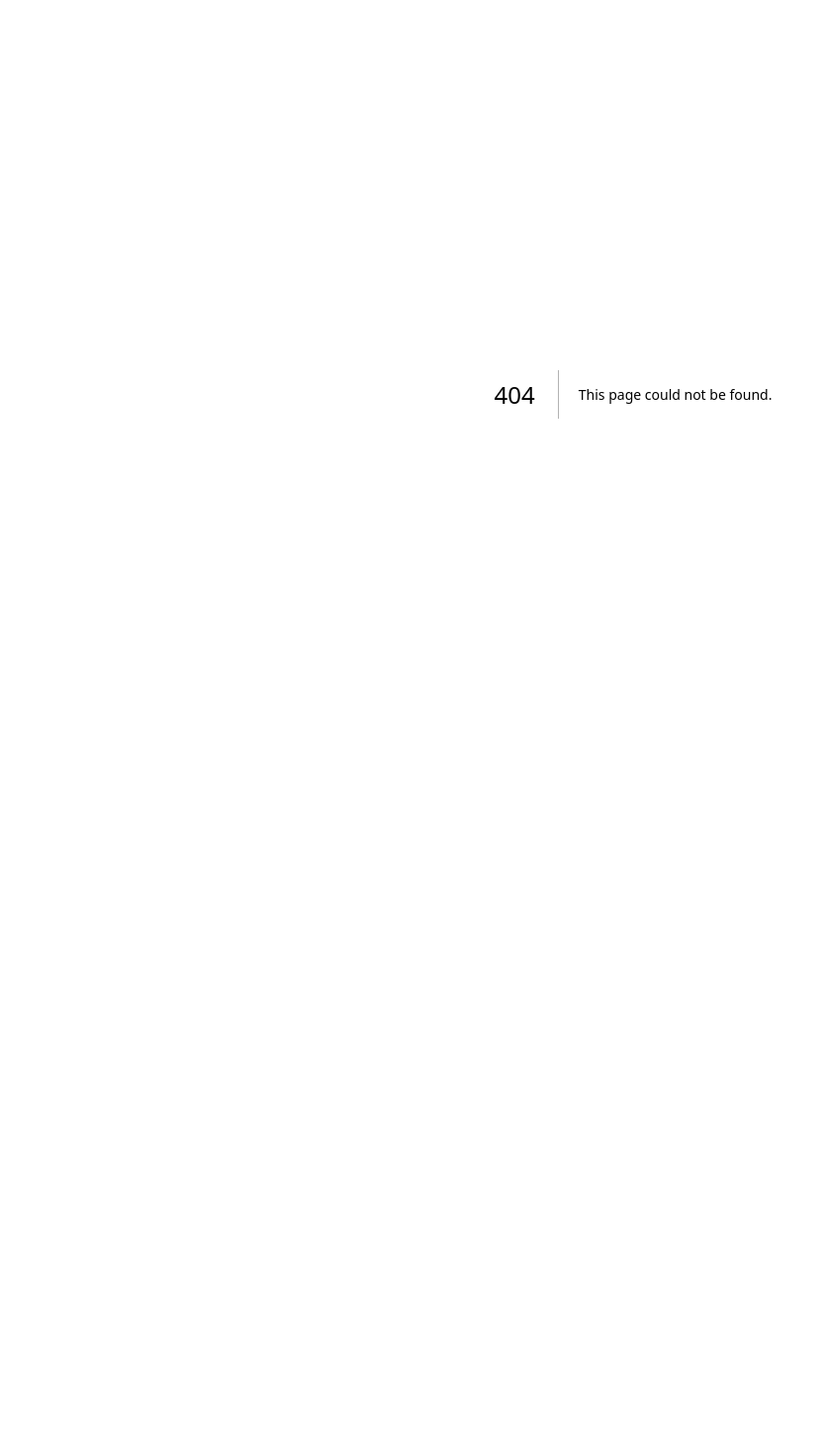
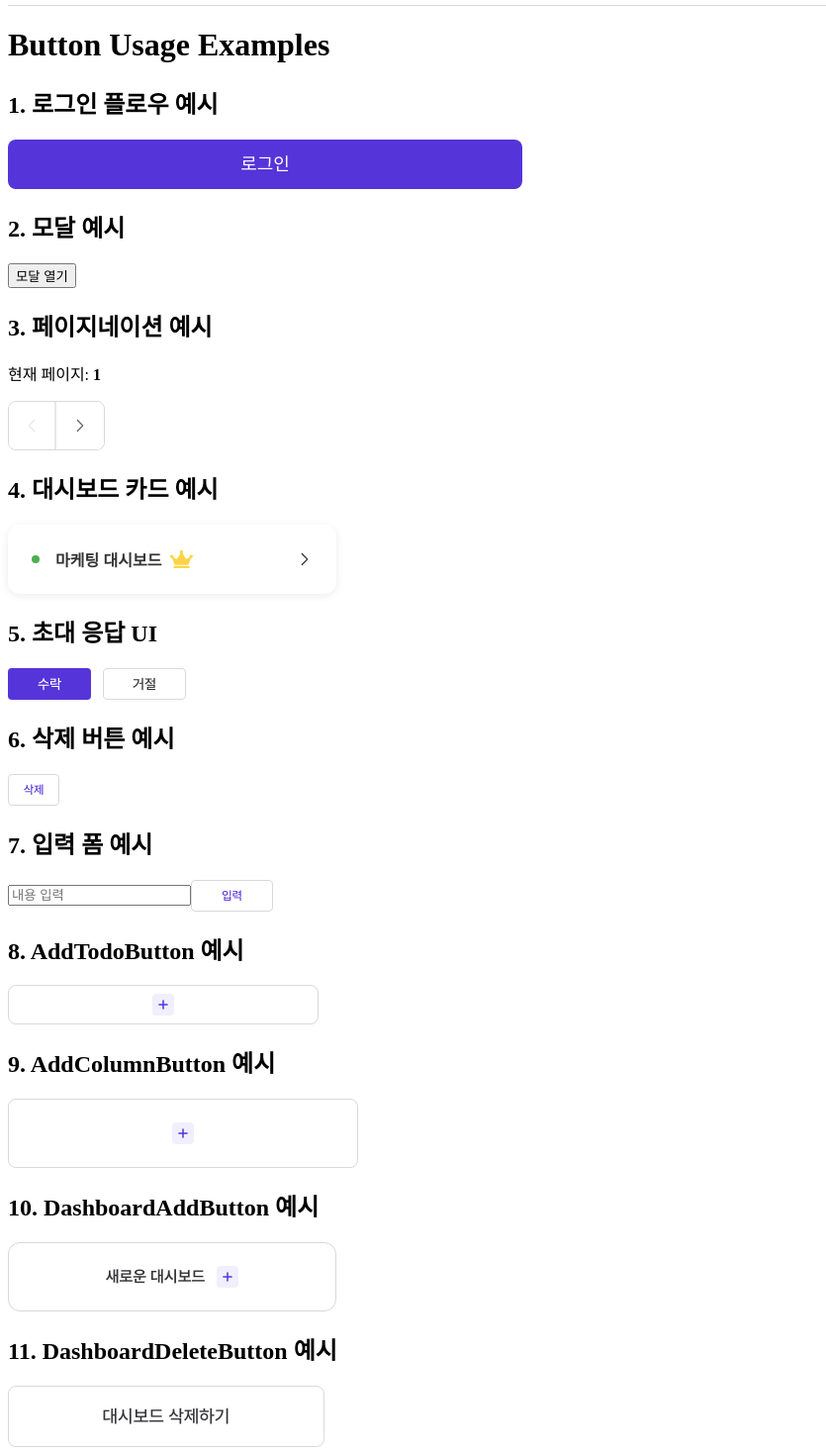
Before and after one commit to Sprint-19-part3-1team-Taskify/taskify, a Next.js app: page /guide/button-use in a window 1280 px wide. Before the commit this address had no page. Shown: the part 73-1543 px from the top of the page at 99% size, without its empty margins (0-835 px from the left). Before the commit the page ends 871 px from the top, so only its background shows below. Built offline with nearby package versions, Linux system fonts and the light colour scheme.

Commit message:
✨ Feat: 버튼 컴포넌트 전체 사용 예시 페이지 추가

```diff
--- /dev/null
+++ b/src/pages/guide/button-use.jsx
@@ -0,0 +1,172 @@
+'use client';
+
+import { useState } from 'react';
+import Image from 'next/image';
+
+import {
+  LoginButton,
+  ModalCancelButton,
+  ModalConfirmButton,
+  PaginationPairButton,
+  DashboardButton,
+  AddTodoButton,
+  InviteAcceptButton,
+  InviteRejectButton,
+  DeleteButton,
+  InputSubmitButton,
+  AddColumnButton,
+  DashboardAddButton,
+  DashboardDeleteButton,
+} from '@/components/button';
+
+export default function ButtonUsageExamplePage() {
+  const [isModalOpen, setIsModalOpen] = useState(false);
+  const [page, setPage] = useState(1);
+  const [log, setLog] = useState('');
+
+  const handleLog = (msg) => setLog(msg);
+
+  return (
+    <div className="p-10 space-y-12">
+      <h1 className="text-3xl font-bold">Button Usage Examples</h1>
+
+      {log && <div className="p-4 bg-gray-100 border rounded-lg text-lg font-medium">✔ {log}</div>}
+
+      {/* ---------------------- 로그인 예시 ---------------------- */}
+      <section className="space-y-4">
+        <h2 className="text-xl font-bold">1. 로그인 플로우 예시</h2>
+        <LoginButton size="large" active onClick={() => handleLog('로그인 버튼 클릭')}>
+          로그인
+        </LoginButton>
+      </section>
+
+      {/* ---------------------- 모달 예시 ---------------------- */}
+      <section className="space-y-4">
+        <h2 className="text-xl font-bold">2. 모달 예시</h2>
+
+        <button
+          className="px-4 py-2 bg-black text-white rounded-lg"
+          onClick={() => setIsModalOpen(true)}
+        >
+          모달 열기
+        </button>
+
+        {isModalOpen && (
+          <div className="fixed inset-0 bg-black/40 flex items-center justify-center">
+            <div className="bg-white p-6 rounded-xl shadow-lg space-y-4 w-[300px]">
+              <p className="text-lg">정말 삭제하시겠습니까?</p>
+
+              <div style={{ display: 'flex', gap: '12px' }}>
+                <ModalConfirmButton onClick={() => setIsModalOpen(false)}>확인</ModalConfirmButton>
+
+                <ModalCancelButton
+                  onClick={() => {
+                    handleLog('삭제 취소');
+                    setIsModalOpen(false);
+                  }}
+                >
+                  취소
+                </ModalCancelButton>
+              </div>
+            </div>
+          </div>
+        )}
+      </section>
+
+      {/* ---------------------- 페이지네이션 예시 ---------------------- */}
+      <section className="space-y-4">
+        <h2 className="text-xl font-bold">3. 페이지네이션 예시</h2>
+
+        <p>
+          현재 페이지: <strong>{page}</strong>
+        </p>
+
+        <PaginationPairButton
+          size="large"
+          prevState={page === 1 ? 'inactive' : 'active'}
+          nextState="active"
+          prevColorSet={page === 1 ? 'gray' : 'black'}
+          nextColorSet="black"
+          onPrev={() => page > 1 && setPage(page - 1)}
+          onNext={() => setPage(page + 1)}
+        />
+      </section>
+
+      {/* ---------------------- 대시보드 버튼 예시 ---------------------- */}
+      <section className="space-y-4">
+        <h2 className="text-xl font-bold">4. 대시보드 카드 예시</h2>
+
+        <DashboardButton
+          size="large"
+          icon={<Image src="/images/common/ico_crown.svg" width={21} height={16} alt="crown" />}
+          arrow={
+            <Image src="/images/common/btn_chevron_right.svg" width={16} height={16} alt="arrow" />
+          }
+          onClick={() => handleLog('대시보드 이동')}
+        >
+          마케팅 대시보드
+        </DashboardButton>
+      </section>
+
+      {/* ---------------------- 초대 응답 UI ---------------------- */}
+      <section className="space-y-4">
+        <h2 className="text-xl font-bold">5. 초대 응답 UI</h2>
+
+        <div style={{ display: 'flex', gap: '12px' }}>
+          <InviteAcceptButton onClick={() => handleLog('초대 수락')} />
+          <InviteRejectButton onClick={() => handleLog('초대 거절')} />
+        </div>
+      </section>
+
+      {/* ---------------------- 삭제 버튼 ---------------------- */}
+      <section className="space-y-4">
+        <h2 className="text-xl font-bold">6. 삭제 버튼 예시</h2>
+        <DeleteButton type="2" onClick={() => handleLog('아이템 삭제')} />
+      </section>
+
+      {/* ---------------------- 폼 제출 버튼 ---------------------- */}
+      <section className="space-y-4">
+        <h2 className="text-xl font-bold">7. 입력 폼 예시</h2>
+
+        <form
+          onSubmit={(e) => {
+            e.preventDefault();
+            handleLog('폼 제출됨');
+          }}
+          className="flex gap-3"
+        >
+          <input type="text" placeholder="내용 입력" className="border p-2 rounded-lg" />
+          <InputSubmitButton type="1" />
+        </form>
+      </section>
+
+      {/* ---------------------- AddTodoButton 예시 ---------------------- */}
+      <section className="space-y-4">
+        <h2 className="text-xl font-bold">8. AddTodoButton 예시</h2>
+
+        <AddTodoButton onClick={() => handleLog('할 일 추가 버튼 클릭됨')} />
+      </section>
+
+      {/* ---------------------- ColumnAddButton 예시 ---------------------- */}
+      <section className="space-y-4">
+        <h2 className="text-xl font-bold">9. AddColumnButton 예시</h2>
+
+        <AddColumnButton onClick={() => handleLog('컬럼 추가 버튼 클릭됨')} />
+      </section>
+
+      {/* ---------------------- DashboardAddButton 예시 ---------------------- */}
+      <section className="space-y-4">
+        <h2 className="text-xl font-bold">10. DashboardAddButton 예시</h2>
+
+        <DashboardAddButton onClick={() => handleLog('대시보드 추가 버튼 클릭됨')} />
+      </section>
+
+      {/* ---------------------- DashboardDeleteButton 예시 ---------------------- */}
+      <section className="space-y-4">
+        <h2 className="text-xl font-bold">11. DashboardDeleteButton 예시</h2>
+
+        <DashboardDeleteButton onClick={() => handleLog('대시보드 삭제하기 클릭됨')} />
+      </section>
+    </div>
+  );
+}
```
